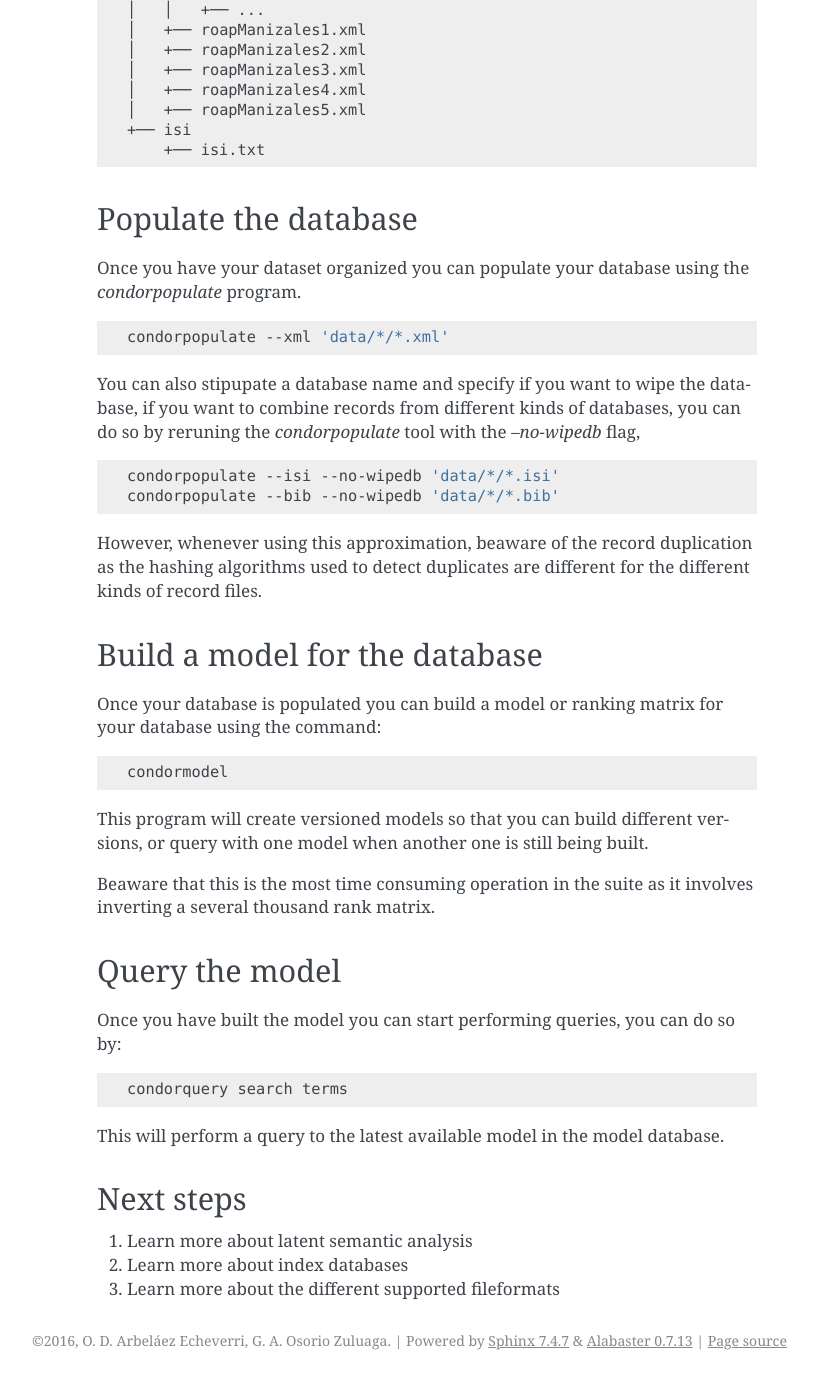
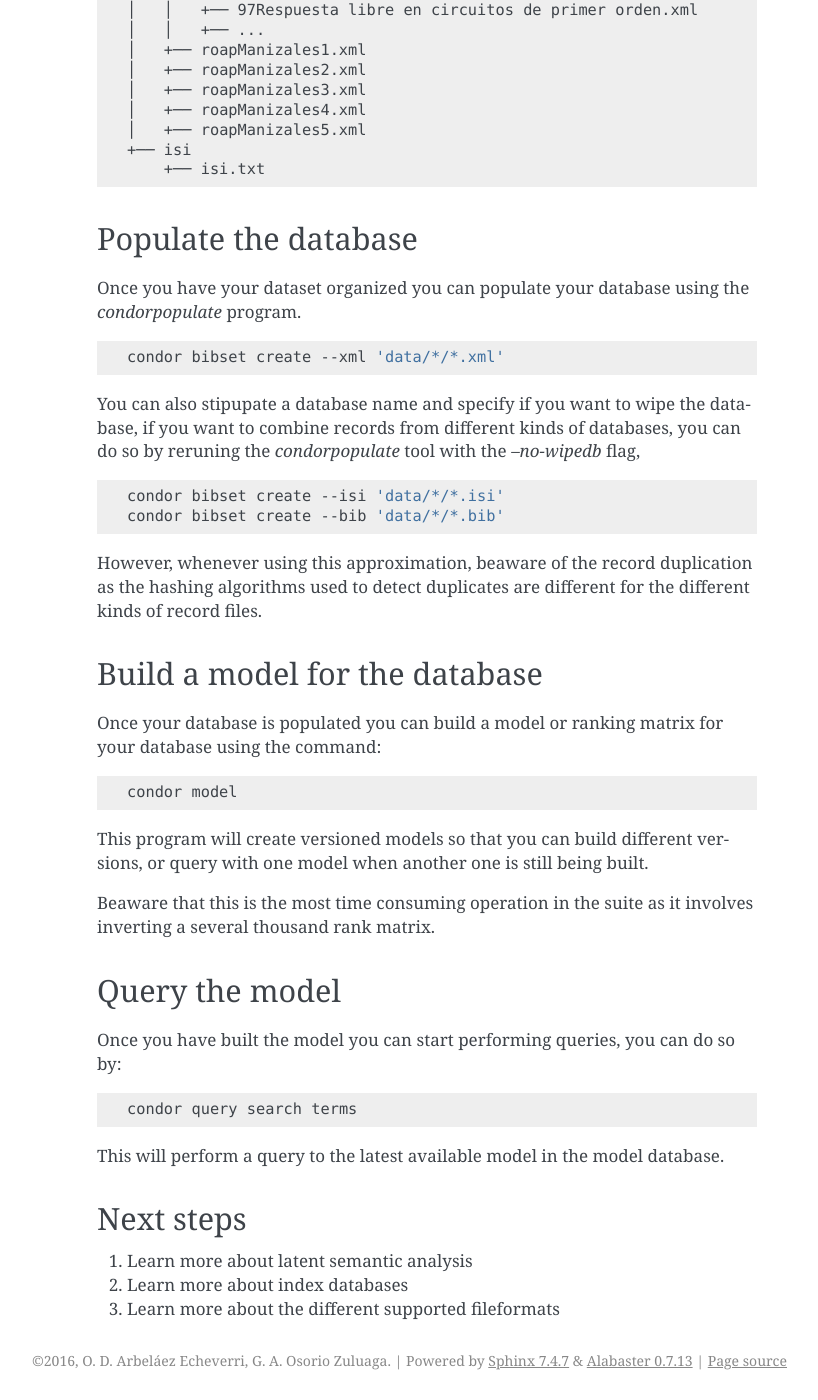
Before and after one commit to odarbelaeze/condor-ir, a Sphinx documentation site: the page built from docs/source/quickstart.rst, in a window 1280 px wide and 1400 px high, scrolled down 1266 px. Shown: the whole window, without its empty margins (323-1141 px from the left). Built offline with Sphinx 7.4.7, drawn with Linux system fonts in a browser that asks for light colours.

Commit message:
Update quickstart

```diff
--- a/docs/source/quickstart.rst
+++ b/docs/source/quickstart.rst
@@ -81,7 +82,7 @@
 
 .. code-block:: bash
 
-  condorpopulate --xml 'data/*/*.xml'
+  condor bibset create --xml 'data/*/*.xml'
 
 You can also stipupate a database name and specify if you want to wipe the
 database, if you want to combine records from different kinds of databases, you
@@ -89,8 +90,8 @@
 
 .. code-block:: bash
 
-  condorpopulate --isi --no-wipedb 'data/*/*.isi'
-  condorpopulate --bib --no-wipedb 'data/*/*.bib'
+  condor bibset create --isi 'data/*/*.isi'
+  condor bibset create --bib 'data/*/*.bib'
 
 However, whenever using this approximation, beaware of the record duplication
 as the hashing algorithms used to detect duplicates are different for the
@@ -104,7 +105,7 @@
 
 .. code-block:: bash
 
-  condormodel
+  condor model
 
 This program will create versioned models so that you can build different
 versions, or query with one model when another one is still being built.
@@ -120,7 +121,7 @@
 
 .. code-block:: bash
 
-  condorquery search terms
+  condor query search terms
 
 This will perform a query to the latest available model in the model database.
 
```
Also changed, not shown: other parts of docs/source/quickstart.rst (+3 -2 lines).
